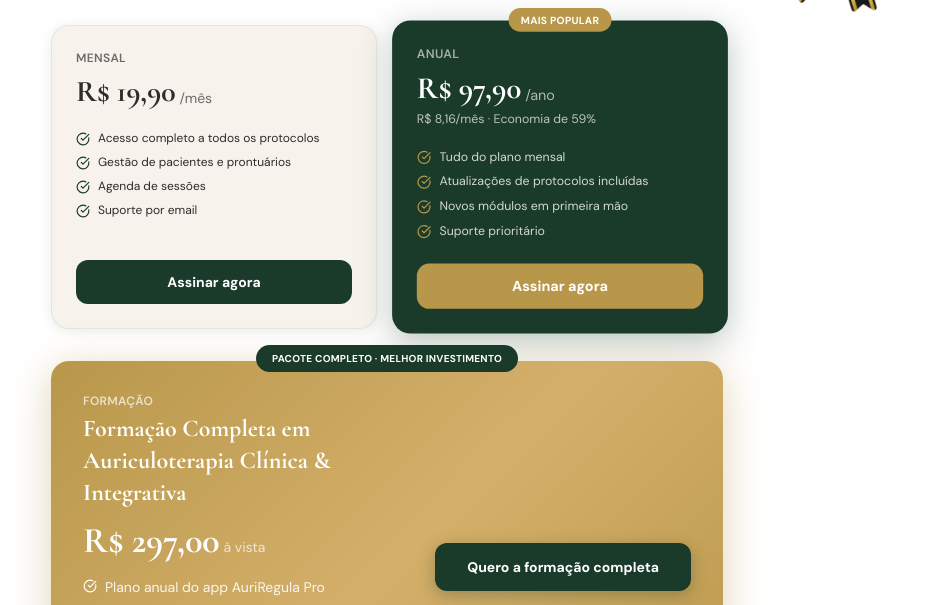
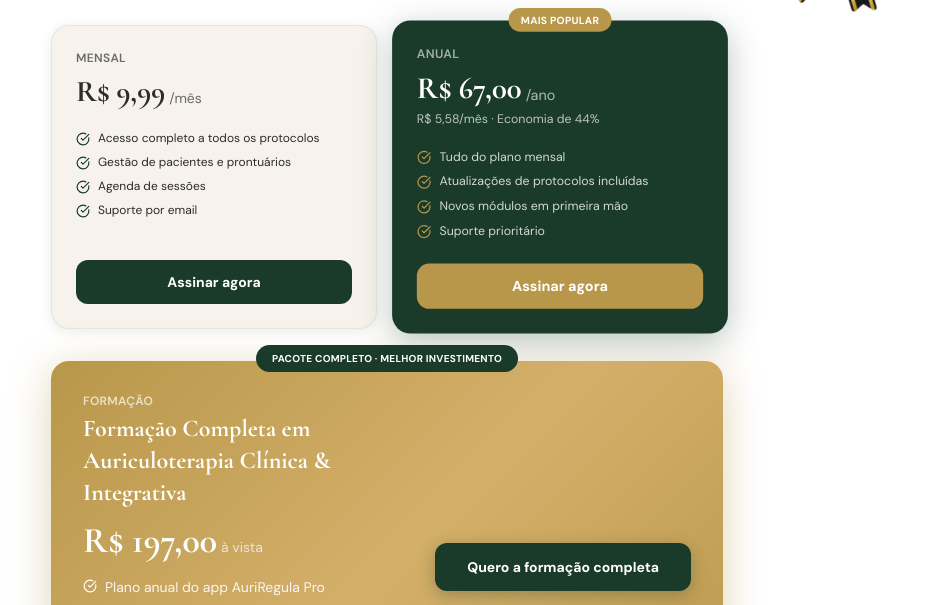
Before and after one commit to enfatyamaguti-creator/AuriregulaApp, a Next.js app: page / in a window 1280 px wide. Shown: the part 2325-2930 px from the top of the page, without its empty margins (253-1184 px from the left). Built offline with nearby package versions, Linux system fonts and the light colour scheme; no server answers.

Commit message:
update: prices

```diff
--- a/src/app/page.tsx
+++ b/src/app/page.tsx
@@ -11,7 +11,7 @@ const PLANOS = [
   {
     id: 'mensal',
     nome: 'Mensal',
-    preco: 'R$ 19,90',
+    preco: 'R$ 9,99',
     periodo: '/mês',
     detalhe: null,
     destaque: false,
@@ -21,9 +21,9 @@ const PLANOS = [
   {
     id: 'anual',
     nome: 'Anual',
-    preco: 'R$ 97,90',
+    preco: 'R$ 67,00',
     periodo: '/ano',
-    detalhe: 'R$ 8,16/mês · Economia de 59%',
+    detalhe: 'R$ 5,58/mês · Economia de 44%',
     destaque: true,
     checkout: process.env.NEXT_PUBLIC_CHECKOUT_ANUAL ?? '#',
     items: ['Tudo do plano mensal', 'Atualizações de protocolos incluídas', 'Novos módulos em primeira mão', 'Suporte prioritário'],
@@ -376,7 +376,7 @@ export default function LandingPage() {
                   Formação Completa em Auriculoterapia Clínica &amp; Integrativa
                 </h4>
                 <div className="flex items-end gap-1 mb-4">
-                  <span className="font-display text-4xl font-bold text-white">R$ 297,00</span>
+                  <span className="font-display text-4xl font-bold text-white">R$ 197,00</span>
                   <span className="text-sm pb-1" style={{ color: 'rgba(255,255,255,0.70)' }}>à vista</span>
                 </div>
                 <ul className="space-y-2">
```
